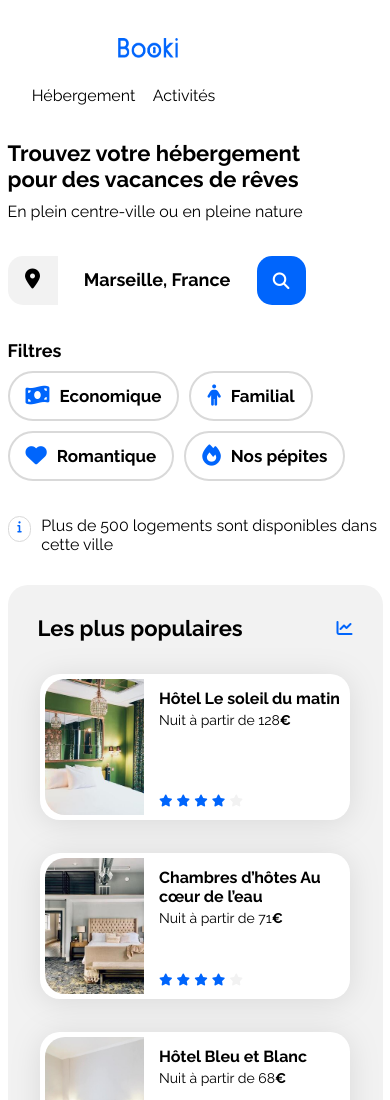
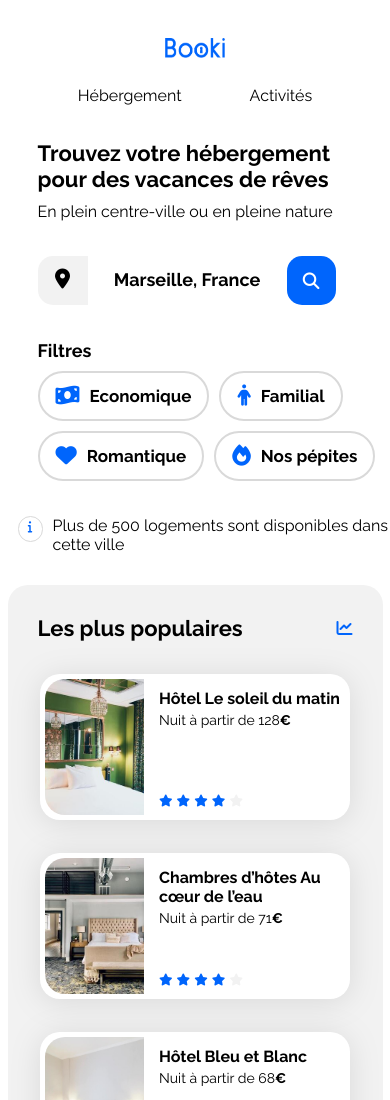
Before and after one commit to Temple79/Project-2-OC, a plain HTML site: page index.html in a window 390 px wide. Shown: the top 1100 px of the page. Drawn offline with Linux system fonts and the light colour scheme.

Commit message:
Version finale responsive

```diff
--- a/CSS/style.css
+++ b/CSS/style.css
@@ -486,20 +486,24 @@ footer div {
 /* Small devices (phones, less than 768px) */
 @media (max-width: 767.98px) {
 
+    .main-container {
+        width: 100%;
+        display: flex;
+        flex-direction: column;
+        justify-content: center;
+        align-items: center;
+    }
+
     header {
-        margin-left: 150px;
+        width: 350px;
         display: flex;
         flex-direction: column;
         justify-content:center;
+        align-items: center;
     }
 
     header img {
-        padding: 30px 0 10px 10px;
-    }
-
-    nav {
-        width: 10%;
-        margin-left: 10px;
+        padding: 30px 0 10px 0px;
     }
 
     nav a {
@@ -519,6 +523,7 @@ footer div {
         width: 375px;
         display: flex;
         flex-direction: column;
+        margin-left: 30px;
     }
 
     .info_title h1 {
@@ -541,6 +546,12 @@ footer div {
     .filters {
         width: 100%;
     }
+
+    .icon {
+        margin-left: -20px;
+    }
+
+
 
     .populaires {
         order: -1;
```
